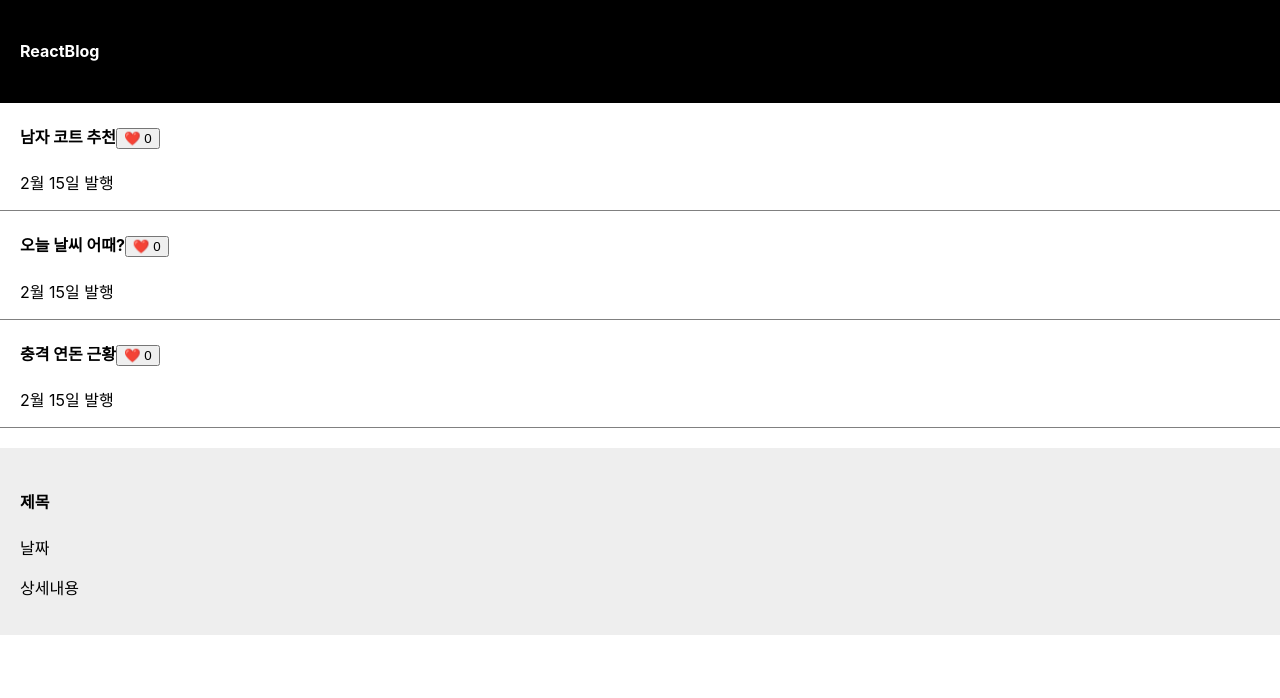
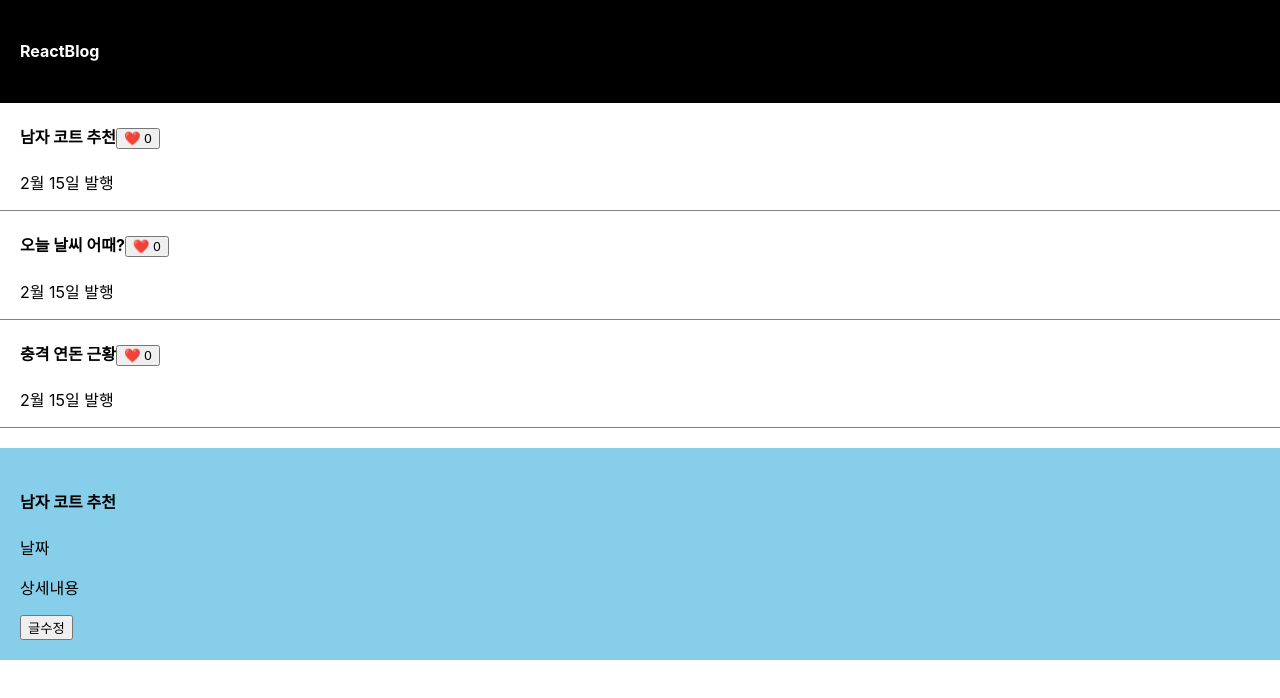
Before and after one commit to JangHyunjeong/react-study, a React (Create React App) app: page / in a window 1280 px wide. Both pictures are taken after a click on the element "남자 코트 추천". Shown: the top 698 px of the page. Built offline with nearby package versions, Linux system fonts and the light colour scheme.

Commit message:
props : 부모 state를 자식 state에 전달하기

```diff
--- a/src/App.js
+++ b/src/App.js
@@ -13,6 +13,12 @@ function App() {
   [1, 2, 3].map(function (a) {
     return "1213";
   });
+
+  function chnageList() {
+    let titleCopy = [...title];
+    titleCopy[0] = "여자 코트 추천";
+    setTitle(titleCopy);
+  }
 
   return (
     <div className="App">
@@ -53,19 +59,25 @@ function App() {
         );
       })}
 
-      {modal == true ? <Modal></Modal> : null}
+      {/* 1. 작명={state이름} */}
+      {modal == true ? (
+        <Modal title={title} color={"skyblue"} chnageList={chnageList}></Modal>
+      ) : null}
     </div>
   );
 }
 
 // 함수 바깥에 넣기
 // 영어대문자로 작명시작
-function Modal() {
+function Modal(props) {
   return (
-    <div className="modal">
-      <h4>제목</h4>
+    <div className="modal" style={{ background: props.color }}>
+      <h4>{props.title[0]}</h4>
       <p>날짜</p>
       <p>상세내용</p>
+      <button type="button" onClick={props.chnageList}>
+        글수정
+      </button>
     </div>
   );
 }
```
